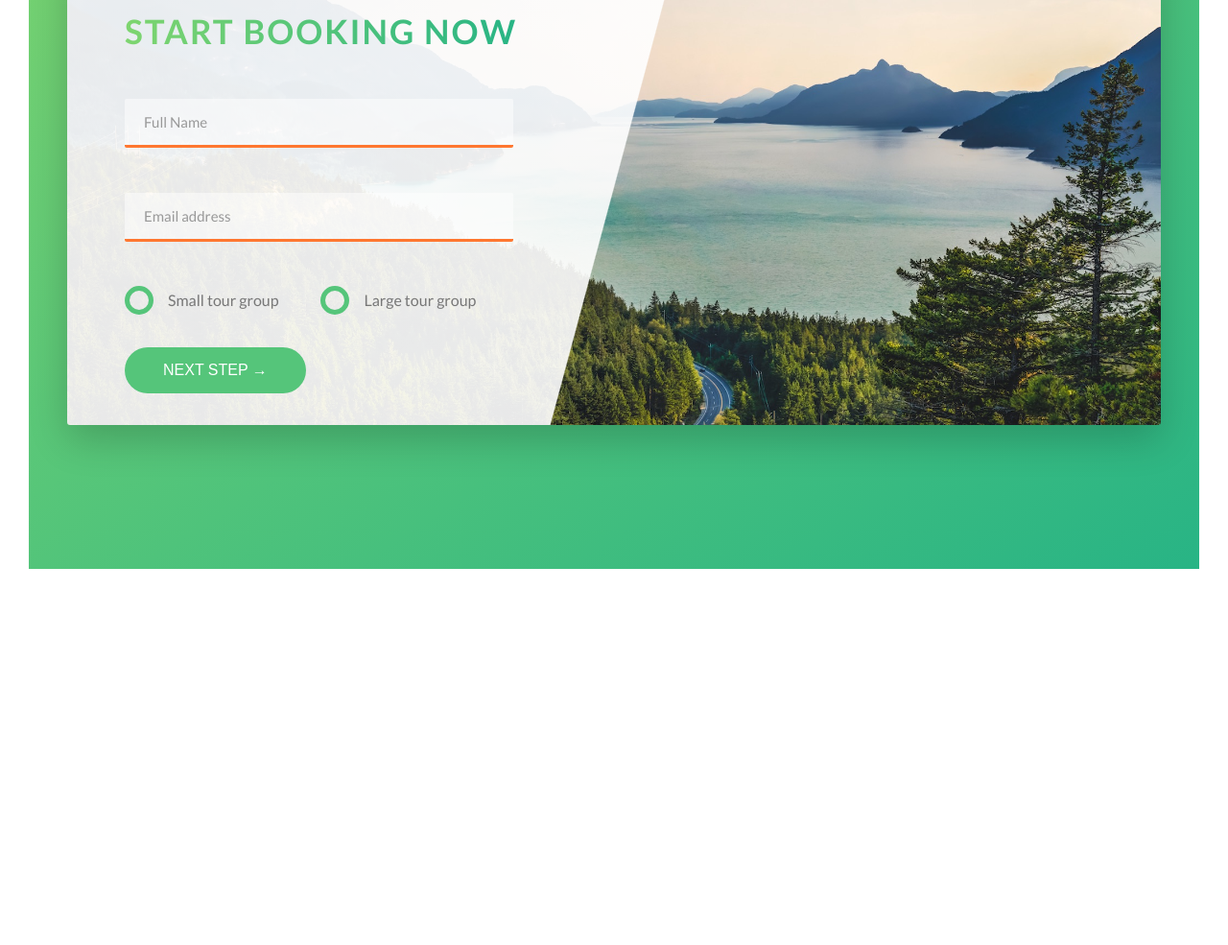
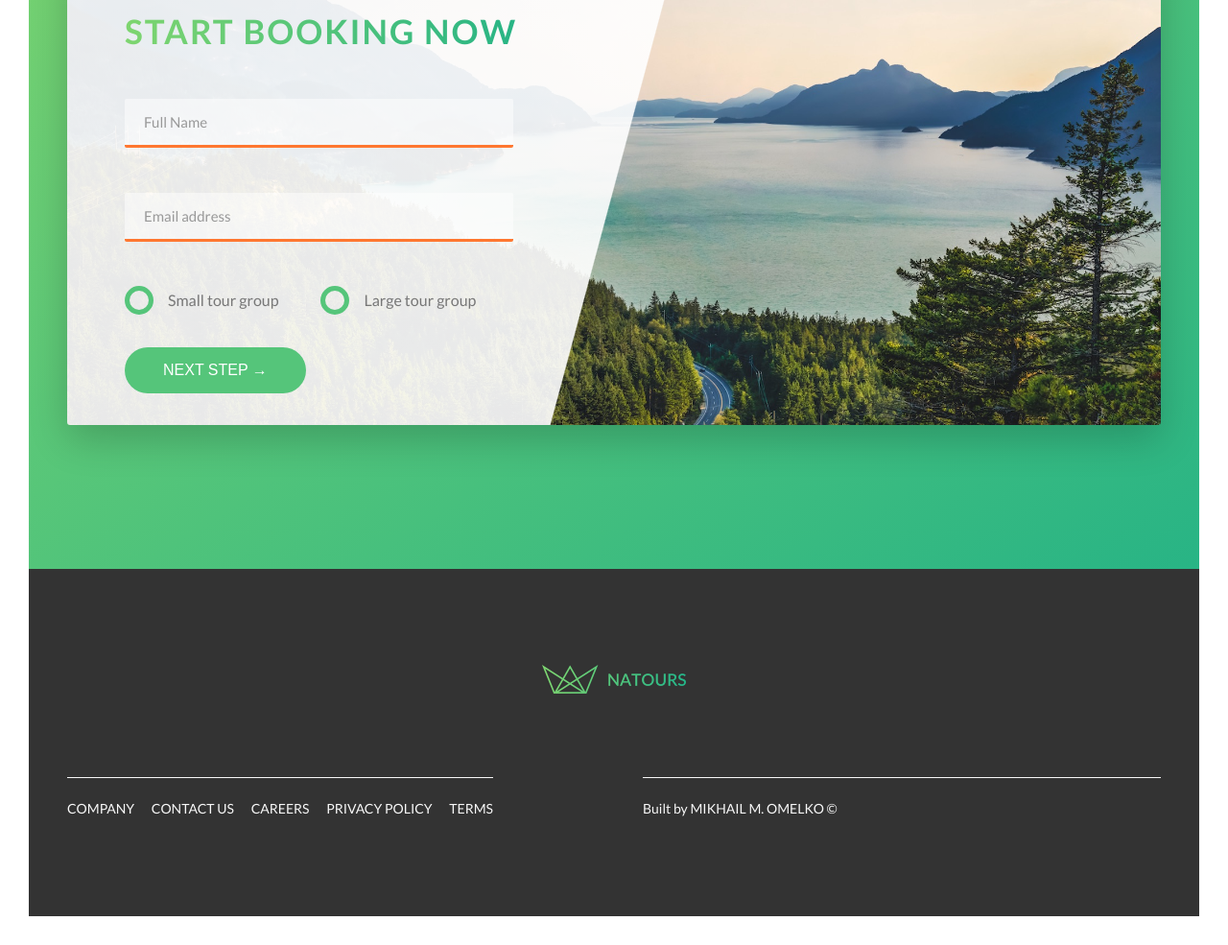
Before and after one commit to michaell/natours, a website: page index.html in a window 1280 px wide. Shown: the part 5005-5990 px from the top of the page at 96% size. Before the commit the page ends 5628 px from the top, so only its background shows below. Drawn offline with Linux system fonts and the light colour scheme.

Commit message:
made footer

```diff
--- a/index.html
+++ b/index.html
@@ -267,8 +267,31 @@
 				</div>
 			</div>
 		</section>
+	</main>
 
-	</main>
+	<footer class="footer">
+		<div class="footer__logo-box">
+			<img src="img/logo-green-small-2x.png" alt="logo" class="footer__logo">
+		</div>
+		<div class="row">
+			<div class="col-1-of-2">
+				<div class="footer__nav">
+					<ul class="footer__list">
+						<li class="li footer__item"><a href="#" class="footer__link">Company</a></li>
+						<li class="li footer__item"><a href="#" class="footer__link">Contact Us</a></li>
+						<li class="li footer__item"><a href="#" class="footer__link">Careers</a></li>
+						<li class="li footer__item"><a href="#" class="footer__link">Privacy Policy</a></li>
+						<li class="li footer__item"><a href="#" class="footer__link">Terms</a></li>
+					</ul>
+				</div>
+			</div>
+			<div class="col-1-of-2">
+				<p class="footer__copyright">
+					Built by <a href="#" class="footer__link">Mikhail M. Omelko</a> &copy;
+				</p>
+			</div>
+		</div>
+	</footer>
 
 	<!-- <section class="grid-test">
 
--- a/sass/abstracts/_variables.scss
+++ b/sass/abstracts/_variables.scss
@@ -13,6 +13,7 @@ $tertiary-dark: #5643fa;
 $dark: #000;
 $light: #fff;
 $grey: #eee;
+$grey1: #333;
 
 
 //grid
--- /dev/null
+++ b/sass/layout/_footer.scss
@@ -0,0 +1,58 @@
+.footer {
+	background-color: $grey1;
+	padding: 10rem 0;
+	font-size: 1.4rem;
+
+	&__logo-box {
+		text-align: center;
+		margin-bottom: 8rem;
+	}
+
+	&__logo {
+		width: 15rem;
+		height: auto;
+	}
+
+	&__nav {
+		border-top: 1px solid $main-bg;
+		padding-top: 2rem;
+		display: inline-block;
+	}
+
+	&__list {
+		list-style: none;
+	}
+
+	&__item {
+		display: inline-block;
+
+		&:not(:last-child) {
+			margin-right: 1.5rem;
+		}
+	}
+
+	&__link {
+		&:link,
+		&:visited {
+			color: $main-bg;
+			background-color: $grey1;
+			text-decoration: none;
+			text-transform: uppercase;
+			display: inline-block;
+			transition: all .3s ease;
+		}
+
+		&:hover,
+		&:active {
+			color: $primary-color;
+			box-shadow: 0 1rem 2rem rgba($dark, .4);
+			transform: rotate(5deg) scale(1.3);
+		}
+	}
+
+	&__copyright {
+		border-top: 1px solid $main-bg;
+		padding-top: 2rem;
+		color: $main-bg;
+	}
+}
--- a/sass/main.scss
+++ b/sass/main.scss
@@ -21,6 +21,7 @@
 //layout
 @import "layout/header";
 @import "layout/layout";
+@import "layout/footer";
 
 //pages
 @import "pages/home";
```
Also changed, not shown: css/style.css.
